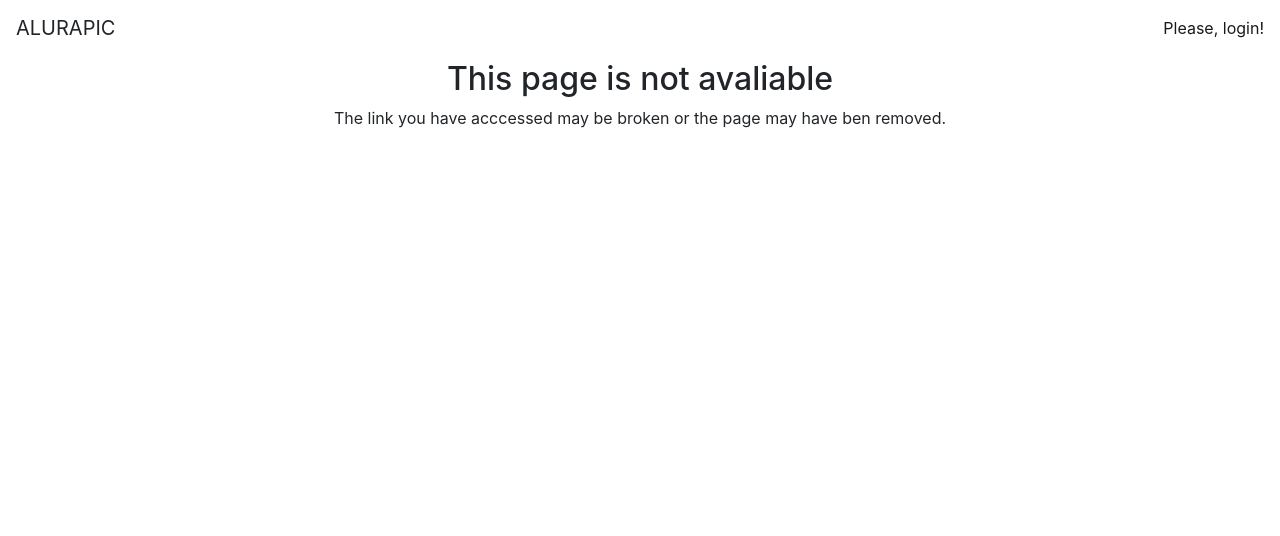
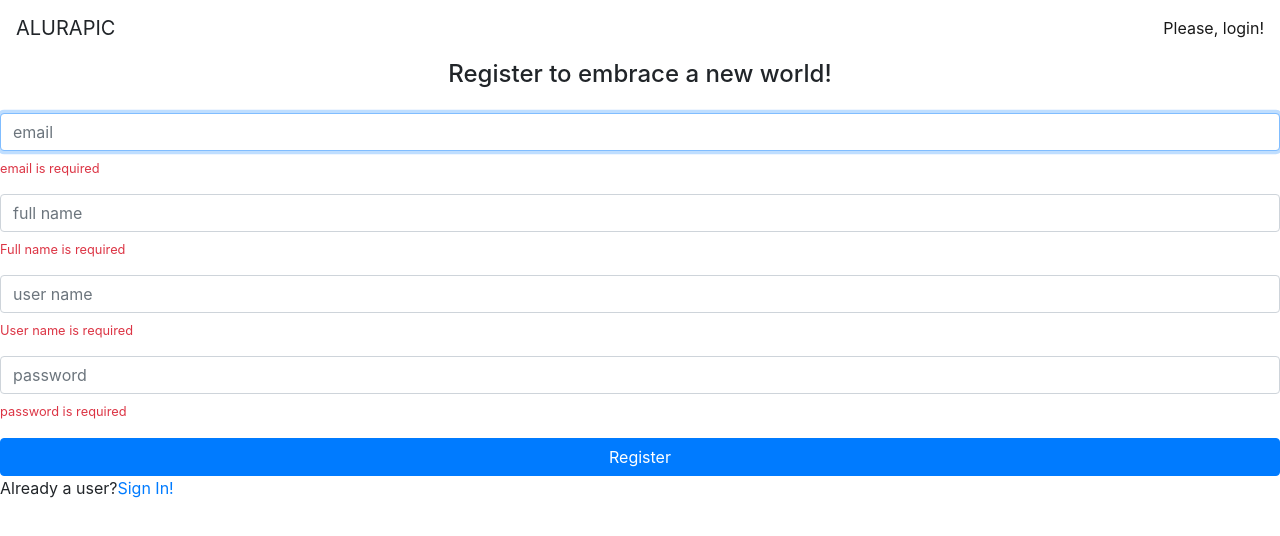
Before and after one commit to mnishimori/aluraAngularAluraPic, an Angular app: page /signup in a window 1280 px wide. Shown: the top 536 px of the page. Built offline with nearby package versions, Linux system fonts and the light colour scheme.

Commit message:
feat: componente SignUpComponent para registrar o novo usuário

```diff
--- a/src/app/app-routing.module.ts
+++ b/src/app/app-routing.module.ts
@@ -6,12 +6,17 @@
 import {PhotoListResolver} from './photos/photo-list/photo-list.resolver';
 import {SigninComponent} from './home/signin/signin.component';
 import {AuthGuard} from './core/auth/auth.guard';
+import {SignupComponent} from './home/signup/signup.component';
 
 const routes: Routes = [
   {
     path: '',
     component: SigninComponent,
     canActivate: [AuthGuard]
+  },
+  {
+    path: 'signup',
+    component: SignupComponent
   },
   {
     path: 'user/:userName',
--- /dev/null
+++ b/src/app/home/signup/signup.component.html
@@ -0,0 +1,71 @@
+<h4 class="text-center"> Register to embrace a new world!</h4>
+
+<form [formGroup]="signUpForm" class="form mt-4">
+  <div class="form-group">
+    <input formControlName="email" placeholder="email" class="form-control" autofocus >
+    <app-vmessage
+      *ngIf="signUpForm.get('email').errors?.required"
+      text="email is required">
+    </app-vmessage>
+    <app-vmessage
+      *ngIf="signUpForm.get('email').errors?.email"
+      text="email is invalid">
+    </app-vmessage>
+  </div>
+
+  <div class="form-group">
+    <input formControlName="fullName" placeholder="full name" class="form-control">
+    <app-vmessage
+      *ngIf="signUpForm.get('fullName').errors?.required"
+      text="Full name is required">
+    </app-vmessage>
+    <app-vmessage
+      *ngIf="signUpForm.get('fullName').errors?.minlength"
+      text="Min length is 2">
+    </app-vmessage>
+    <app-vmessage
+      *ngIf="signUpForm.get('fullName').errors?.maxlength"
+      text="Max length is 40">
+    </app-vmessage>
+  </div>
+
+  <div class="form-group">
+    <input formControlName="userName" placeholder="user name" class="form-control">
+    <app-vmessage
+      *ngIf="signUpForm.get('userName').errors?.required"
+      text="User name is required">
+    </app-vmessage>
+    <app-vmessage
+      *ngIf="signUpForm.get('userName').errors?.minlength"
+      text="Min length is 2">
+    </app-vmessage>
+    <app-vmessage
+      *ngIf="signUpForm.get('userName').errors?.maxlength"
+      text="Max length is 30">
+    </app-vmessage>
+    <app-vmessage
+      *ngIf="signUpForm.get('userName').errors?.pattern"
+      text="user name must be lower case">
+    </app-vmessage>
+  </div>
+
+  <div class="form-group">
+    <input formControlName="password" type="password" placeholder="password" class="form-control">
+    <app-vmessage
+      *ngIf="signUpForm.get('password').errors?.required"
+      text="password is required">
+    </app-vmessage>
+    <app-vmessage
+      *ngIf="signUpForm.get('password').errors?.minlength"
+      text="Min length is 8">
+    </app-vmessage>
+    <app-vmessage
+      *ngIf="signUpForm.get('password').errors?.maxlength"
+      text="Max length is 14">
+    </app-vmessage>
+  </div>
+
+  <button class="btn btn-primary btn-block">Register</button>
+
+  <p>Already a user?<a [routerLink]="['']">Sign In!</a></p>
+</form>
--- /dev/null
+++ b/src/app/home/signup/signup.component.ts
@@ -0,0 +1,33 @@
+import {Component, OnInit} from '@angular/core';
+import {FormBuilder, FormGroup, Validators} from '@angular/forms';
+
+@Component({
+  templateUrl: './signup.component.html'
+})
+export class SignupComponent implements OnInit {
+
+  signUpForm: FormGroup;
+
+  constructor(private builder: FormBuilder) {
+  }
+
+  ngOnInit(): void {
+    this.signUpForm = this.builder.group({
+      email: ['', [Validators.required, Validators.email]],
+      fullName: ['', [
+        Validators.required,
+        Validators.minLength(2),
+        Validators.maxLength(40)]],
+      userName: ['', [
+        Validators.required,
+        Validators.minLength(2),
+        Validators.maxLength(30),
+        Validators.pattern(/^[a-z0-9_\-]+$/)]],
+      password: ['', [
+        Validators.required,
+        Validators.minLength(8),
+        Validators.maxLength(14)]]
+    });
+  }
+
+}
```
Also changed, not shown: src/app/home/home.module.ts (+5 -2 lines), src/app/home/signup/signup.component.css (added).
